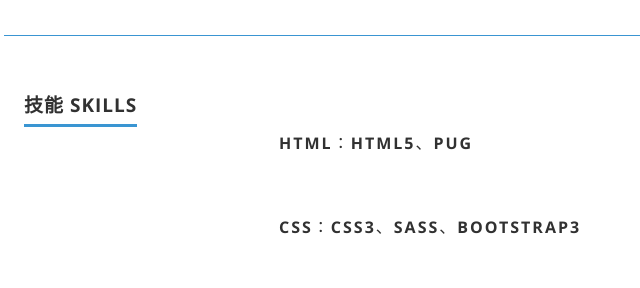
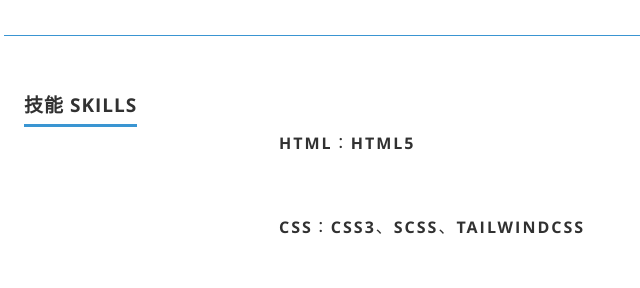
Before and after one commit to kyoshi101414/ryanwu, a plain HTML site: page index.html in a window 1280 px wide. Shown: the part 2520-2808 px from the top of the page, 126-766 px from the left. Drawn offline with nearby package versions, Linux system fonts and the light colour scheme.

Commit message:
feat:內文修改

```diff
--- a/index.html
+++ b/index.html
@@ -229,8 +229,8 @@
            <div class="bars">
 
               <ul class="skills">
-                <li><em>HTML：HTML5、Pug</em></li>
-                <li><em>CSS：CSS3、SASS、Bootstrap3</em></li>
+                <li><em>HTML：HTML5</em></li>
+                <li><em>CSS：CSS3、SCSS、TailwindCSS</em></li>
                 <li><em>JavaScript：jQuery、Vue.js</em></li>
                 <li><em>Other：RWD、ajax、JSON</em></li>
              </ul>
```
